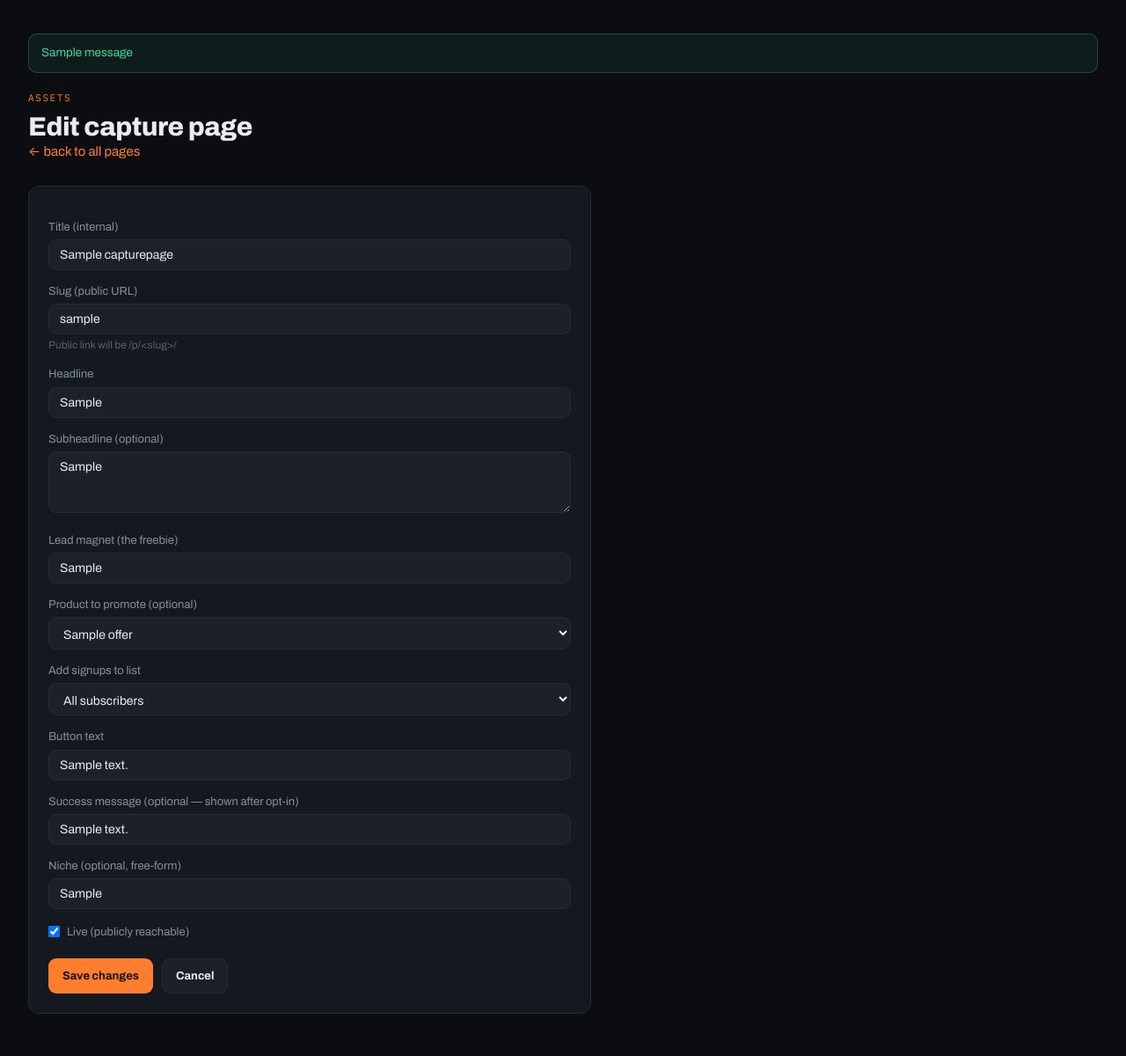
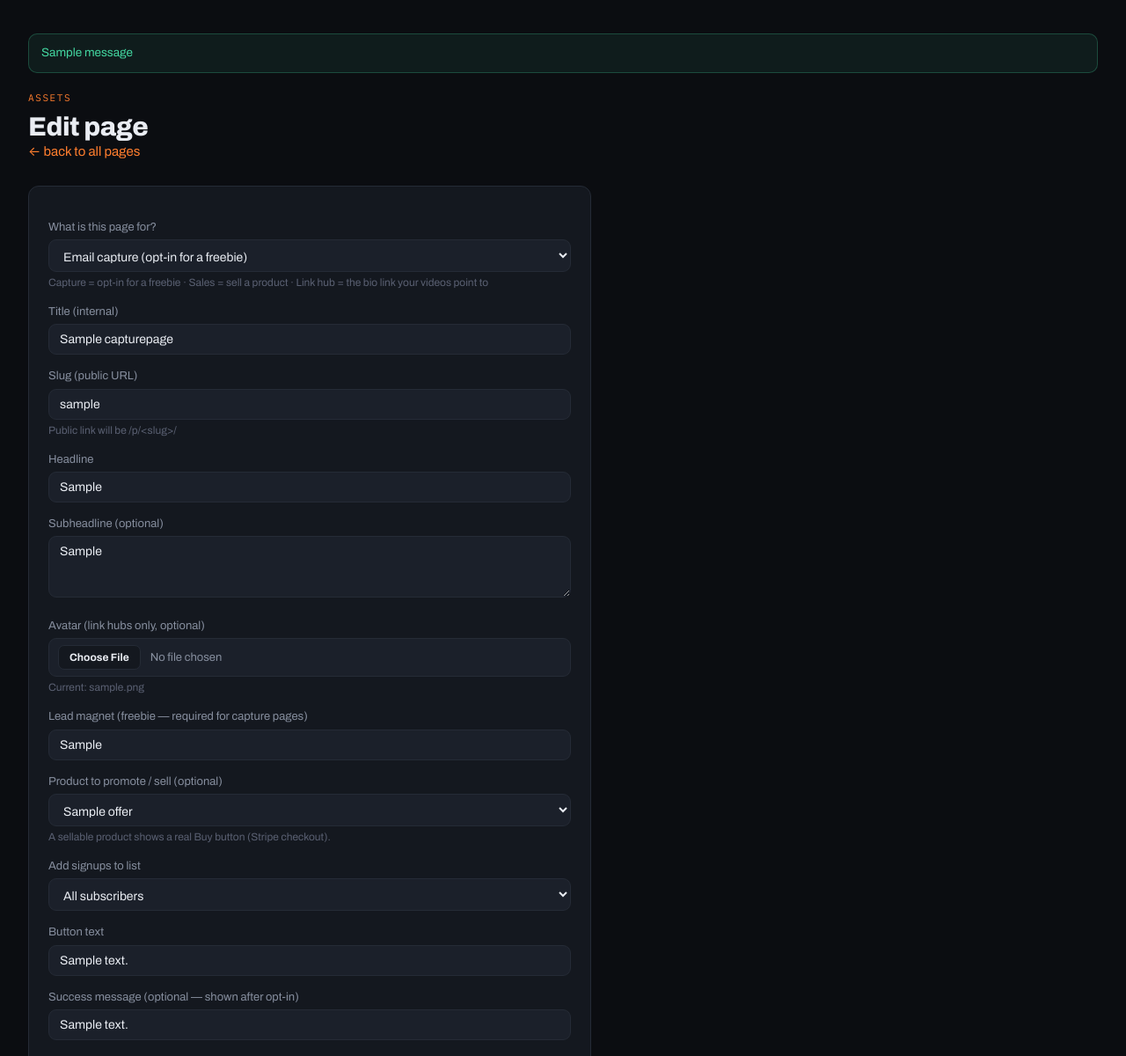
Before and after one commit to maykelevoni/money-worker, a Django app: page /capture-pages/1/edit/ in a window 1280 px wide. Shown: the part 56-1256 px from the top of the page at 88% size. Before the commit the page ends 1208 px from the top, so only its background shows below. Run offline with Django 5.2, Linux system fonts and the light colour scheme; a user stored in the database is signed in; data comes from the database, SQL or seed files in the repository; tables that the repository leaves empty hold one stand-in row (values such as "Sample post"); one stand-in notice (Sample message) is shown.

Commit message:
Add capture-page presets: sales page + bio/link hub (Phase 2)
Turn the single CapturePage into three purpose-built layouts that feed the
Phase 1 money loop:

- layout field (capture / sales / bio) picks the public design.
- Sales page: product image, price, real Buy button (Stripe checkout), with an
  opt-in fallback.
- Bio/link hub: avatar + headline, a featured product Buy button, a list of
  links (new PageLink model), and an opt-in — the URL your videos point to.
- Creator form gains a layout picker, avatar upload, and a bio-links manager.

Lead magnet now required only for capture pages. Verified all three layouts +
the editor via Playwright.

Co-Authored-By: Claude Opus 4.8 <noreply@anthropic.com>

```diff
--- a/apps/leads/models.py
+++ b/apps/leads/models.py
@@ -36,6 +36,15 @@ class CapturePage(WorkspaceOwned):
     URL (/p/<slug>/). Niche-agnostic: all the copy comes from these fields.
     """
 
+    class Layout(models.TextChoices):
+        CAPTURE = "capture", "Email capture (opt-in for a freebie)"
+        SALES = "sales", "Sales page (sell a product)"
+        BIO = "bio", "Link hub (bio link for your videos)"
+
+    layout = models.CharField(
+        max_length=12, choices=Layout.choices, default=Layout.CAPTURE,
+        help_text="What this page is for — picks the public design",
+    )
     title = models.CharField(max_length=200, help_text="Internal name for this page")
     slug = models.SlugField(unique=True, help_text="Public URL: /p/<slug>/")
     headline = models.CharField(max_length=200, help_text="The big promise at the top")
@@ -66,6 +75,8 @@ class CapturePage(WorkspaceOwned):
         max_length=300, blank=True, help_text="Shown after they opt in (optional)"
     )
     niche = models.CharField(max_length=200, blank=True)
+    # Bio/link-hub only: the face at the top of the hub.
+    avatar = models.ImageField(upload_to="capture/avatars/", blank=True)
     is_active = models.BooleanField(default=True)
     created_at = models.DateTimeField(auto_now_add=True)
 
@@ -77,6 +88,31 @@ class CapturePage(WorkspaceOwned):
 
     def get_absolute_url(self):
         return reverse("capture_page", args=[self.slug])
+
+    @property
+    def public_template(self):
+        return {
+            self.Layout.SALES: "leads/sales.html",
+            self.Layout.BIO: "leads/bio.html",
+        }.get(self.layout, "leads/page.html")
+
+
+class PageLink(WorkspaceOwned):
+    """One button on a bio/link-hub CapturePage — where the creator's video
+    traffic can go (socials, other pages, an affiliate link)."""
+
+    page = models.ForeignKey(
+        CapturePage, on_delete=models.CASCADE, related_name="links"
+    )
+    label = models.CharField(max_length=120)
+    url = models.URLField()
+    order = models.PositiveIntegerField(default=0)
+
+    class Meta:
+        ordering = ["order", "id"]
+
+    def __str__(self):
+        return f"{self.page.title} · {self.label}"
 
 
 class Lead(WorkspaceOwned):
--- a/apps/leads/views.py
+++ b/apps/leads/views.py
@@ -8,7 +8,7 @@ from django.views.decorators.http import require_POST
 from apps.offers.models import Offer
 from apps.videos.models import Video
 
-from .models import CapturePage, EmailList, Lead
+from .models import CapturePage, EmailList, Lead, PageLink
 
 
 # ---------------------------------------------------------------------------
@@ -62,7 +62,7 @@ def page(request, slug):
             "leads/thanks.html",
             {"magnet": page.lead_magnet, "success_message": page.success_message},
         )
-    return render(request, "leads/page.html", {"page": page})
+    return render(request, page.public_template, {"page": page})
 
 
 def capture(request):
@@ -154,6 +154,10 @@ def capture_pages(request):
 
 def _save_page(request, page):
     page.workspace = request.workspace
+    layout = request.POST.get("layout", CapturePage.Layout.CAPTURE)
+    if layout not in CapturePage.Layout.values:
+        layout = CapturePage.Layout.CAPTURE
+    page.layout = layout
     page.title = request.POST.get("title", "").strip()
     page.headline = request.POST.get("headline", "").strip()
     page.subheadline = request.POST.get("subheadline", "").strip()
@@ -165,9 +169,15 @@ def _save_page(request, page):
     page.offer_id = request.POST.get("offer") or None
     page.email_list_id = request.POST.get("email_list") or None
     page.slug = request.POST.get("slug", "").strip() or slugify(page.title)
+    if request.FILES.get("avatar"):
+        page.avatar = request.FILES["avatar"]
 
-    if not page.title or not page.headline or not page.lead_magnet:
-        messages.error(request, "Title, headline and lead magnet are required.")
+    if not page.title or not page.headline:
+        messages.error(request, "Title and headline are required.")
+        return None
+    # A lead magnet is the whole point of a capture page; sales/bio don't need one.
+    if page.layout == CapturePage.Layout.CAPTURE and not page.lead_magnet:
+        messages.error(request, "An email-capture page needs a lead magnet.")
         return None
     try:
         page.save()
@@ -178,17 +188,29 @@ def _save_page(request, page):
     return page
 
 
+def _form_context(request, page):
+    return {
+        "page": page,
+        "offers": Offer.objects.for_workspace(request.workspace).filter(is_active=True),
+        "lists": EmailList.objects.for_workspace(request.workspace),
+        "layouts": CapturePage.Layout.choices,
+    }
+
+
+def _after_save_redirect(page):
+    # Bio hubs need links added, so drop the creator into the editor to finish.
+    if page.layout == CapturePage.Layout.BIO:
+        return redirect("capture_page_edit", pk=page.pk)
+    return redirect("capture_pages")
+
+
 @login_required
 def capture_page_create(request):
     if request.method == "POST":
-        if _save_page(request, CapturePage()) is not None:
-            return redirect("capture_pages")
-    return render(
-        request,
-        "leads/capture_page_form.html",
-        {"page": None, "offers": Offer.objects.for_workspace(request.workspace).filter(is_active=True),
-         "lists": EmailList.objects.for_workspace(request.workspace)},
-    )
+        page = _save_page(request, CapturePage())
+        if page is not None:
+            return _after_save_redirect(page)
+    return render(request, "leads/capture_page_form.html", _form_context(request, None))
 
 
 @login_required
@@ -200,6 +222,31 @@ def capture_page_edit(request, pk):
     return render(
         request,
         "leads/capture_page_form.html",
-        {"page": page_obj, "offers": Offer.objects.for_workspace(request.workspace).filter(is_active=True),
-         "lists": EmailList.objects.for_workspace(request.workspace)},
+        _form_context(request, page_obj),
     )
+
+
+@login_required
+@require_POST
+def page_link_add(request, pk):
+    page = get_object_or_404(CapturePage, pk=pk, workspace=request.workspace)
+    label = request.POST.get("label", "").strip()
+    url = request.POST.get("url", "").strip()
+    if label and url:
+        PageLink.objects.create(
+            workspace=request.workspace, page=page, label=label, url=url,
+            order=page.links.count(),
+        )
+        messages.success(request, "Link added.")
+    else:
+        messages.error(request, "A link needs both a label and a URL.")
+    return redirect("capture_page_edit", pk=page.pk)
+
+
+@login_required
+@require_POST
+def page_link_delete(request, pk, link_id):
+    page = get_object_or_404(CapturePage, pk=pk, workspace=request.workspace)
+    get_object_or_404(PageLink, pk=link_id, page=page).delete()
+    messages.success(request, "Link removed.")
+    return redirect("capture_page_edit", pk=page.pk)
--- a/config/urls.py
+++ b/config/urls.py
@@ -57,6 +57,8 @@ urlpatterns = [
     path('capture-pages/', lead_views.capture_pages, name='capture_pages'),
     path('capture-pages/new/', lead_views.capture_page_create, name='capture_page_create'),
     path('capture-pages/<int:pk>/edit/', lead_views.capture_page_edit, name='capture_page_edit'),
+    path('capture-pages/<int:pk>/links/add/', lead_views.page_link_add, name='page_link_add'),
+    path('capture-pages/<int:pk>/links/<int:link_id>/delete/', lead_views.page_link_delete, name='page_link_delete'),
     path('p/<slug:slug>/', lead_views.page, name='capture_page'),  # public capture page
     path('free/', lead_views.capture, name='capture'),  # legacy → first active page
 ]
--- a/templates/leads/capture_page_form.html
+++ b/templates/leads/capture_page_form.html
@@ -1,5 +1,5 @@
 {% extends "base.html" %}
-{% block title %}{% if page %}Edit{% else %}New{% endif %} Capture Page · PostForge{% endblock %}
+{% block title %}{% if page %}Edit{% else %}New{% endif %} Page · PostForge{% endblock %}
 {% block nav_capture %}active{% endblock %}
 
 {% block content %}
@@ -14,14 +14,26 @@
   .check input { width: auto; }
   .actions { margin-top: 20px; display: flex; gap: 10px; }
   a.link { color: var(--accent); text-decoration: none; }
+  .link-row { display: flex; justify-content: space-between; align-items: center; gap: 10px;
+    padding: 10px 12px; border: 1px solid var(--line); border-radius: 10px; margin-bottom: 8px; }
+  .link-row form { display: inline; }
+  .link-add { display: grid; grid-template-columns: 1fr 1.4fr auto; gap: 8px; align-items: end; }
 </style>
 
 <div class="eyebrow">Assets</div>
-<h1>{% if page %}Edit capture page{% else %}New capture page{% endif %}</h1>
+<h1>{% if page %}Edit page{% else %}New page{% endif %}</h1>
 <div class="sub"><a class="link" href="{% url 'capture_pages' %}">← back to all pages</a></div>
 
-<form class="form" method="post">
+<form class="form" method="post" enctype="multipart/form-data">
   {% csrf_token %}
+
+  <label>What is this page for?</label>
+  <select name="layout">
+    {% for value, label in layouts %}
+      <option value="{{ value }}" {% if page.layout == value or not page and value == 'capture' %}selected{% endif %}>{{ label }}</option>
+    {% endfor %}
+  </select>
+  <div class="hint">Capture = opt-in for a freebie · Sales = sell a product · Link hub = the bio link your videos point to</div>
 
   <label>Title (internal)</label>
   <input name="title" value="{{ page.title|default:'' }}" placeholder="e.g. Free SEO Checklist page" required>
@@ -31,21 +43,26 @@
   <div class="hint">Public link will be /p/&lt;slug&gt;/</div>
 
   <label>Headline</label>
-  <input name="headline" value="{{ page.headline|default:'' }}" placeholder="The big promise" required>
+  <input name="headline" value="{{ page.headline|default:'' }}" placeholder="The big promise (or your name, for a link hub)" required>
 
   <label>Subheadline (optional)</label>
-  <textarea name="subheadline" placeholder="Supporting line under the headline">{{ page.subheadline|default:'' }}</textarea>
+  <textarea name="subheadline" placeholder="Supporting line / short bio">{{ page.subheadline|default:'' }}</textarea>
 
-  <label>Lead magnet (the freebie)</label>
-  <input name="lead_magnet" value="{{ page.lead_magnet|default:'' }}" placeholder="e.g. The 1-page launch checklist" required>
+  <label>Avatar (link hubs only, optional)</label>
+  <input type="file" name="avatar" accept="image/*">
+  {% if page.avatar %}<div class="hint">Current: {{ page.avatar.name }}</div>{% endif %}
 
-  <label>Product to promote (optional)</label>
+  <label>Lead magnet (freebie — required for capture pages)</label>
+  <input name="lead_magnet" value="{{ page.lead_magnet|default:'' }}" placeholder="e.g. The 1-page launch checklist">
+
+  <label>Product to promote / sell (optional)</label>
   <select name="offer">
     <option value="">— none —</option>
     {% for o in offers %}
-      <option value="{{ o.pk }}" {% if page.offer_id == o.pk %}selected{% endif %}>{{ o.name }}</option>
+      <option value="{{ o.pk }}" {% if page.offer_id == o.pk %}selected{% endif %}>{{ o.name }}{% if o.is_sellable %} · sellable{% endif %}</option>
     {% endfor %}
   </select>
+  <div class="hint">A sellable product shows a real Buy button (Stripe checkout).</div>
 
   <label>Add signups to list</label>
   <select name="email_list">
@@ -74,4 +91,29 @@
     <a class="btn btn-ghost" href="{% url 'capture_pages' %}">Cancel</a>
   </div>
 </form>
+
+{% if page and page.layout == 'bio' %}
+<div class="form" style="margin-top:20px">
+  <h1 style="font-size:17px;margin:0 0 4px">Hub links</h1>
+  <div class="hint" style="margin-bottom:14px">The buttons on your link hub. Add your socials, other pages, affiliate links.</div>
+
+  {% for l in page.links.all %}
+    <div class="link-row">
+      <div><strong>{{ l.label }}</strong> <span class="hint">{{ l.url }}</span></div>
+      <form method="post" action="{% url 'page_link_delete' page.pk l.id %}" data-confirm="Remove this link?">
+        {% csrf_token %}<button class="btn btn-ghost" type="submit">Remove</button>
+      </form>
+    </div>
+  {% empty %}
+    <div class="hint">No links yet — add the first below.</div>
+  {% endfor %}
+
+  <form method="post" action="{% url 'page_link_add' page.pk %}" class="link-add" style="margin-top:14px">
+    {% csrf_token %}
+    <div><label style="font-size:12px;color:var(--muted)">Label</label><input name="label" placeholder="Instagram" required></div>
+    <div><label style="font-size:12px;color:var(--muted)">URL</label><input name="url" type="url" placeholder="https://…" required></div>
+    <button class="btn" type="submit">Add</button>
+  </form>
+</div>
+{% endif %}
 {% endblock %}
```
Also changed, not shown: templates/leads/bio.html (added, +66 -0 lines), templates/leads/sales.html (added, +59 -0 lines), apps/leads/migrations/0008_capturepage_avatar_capturepage_layout_pagelink.py (added).
